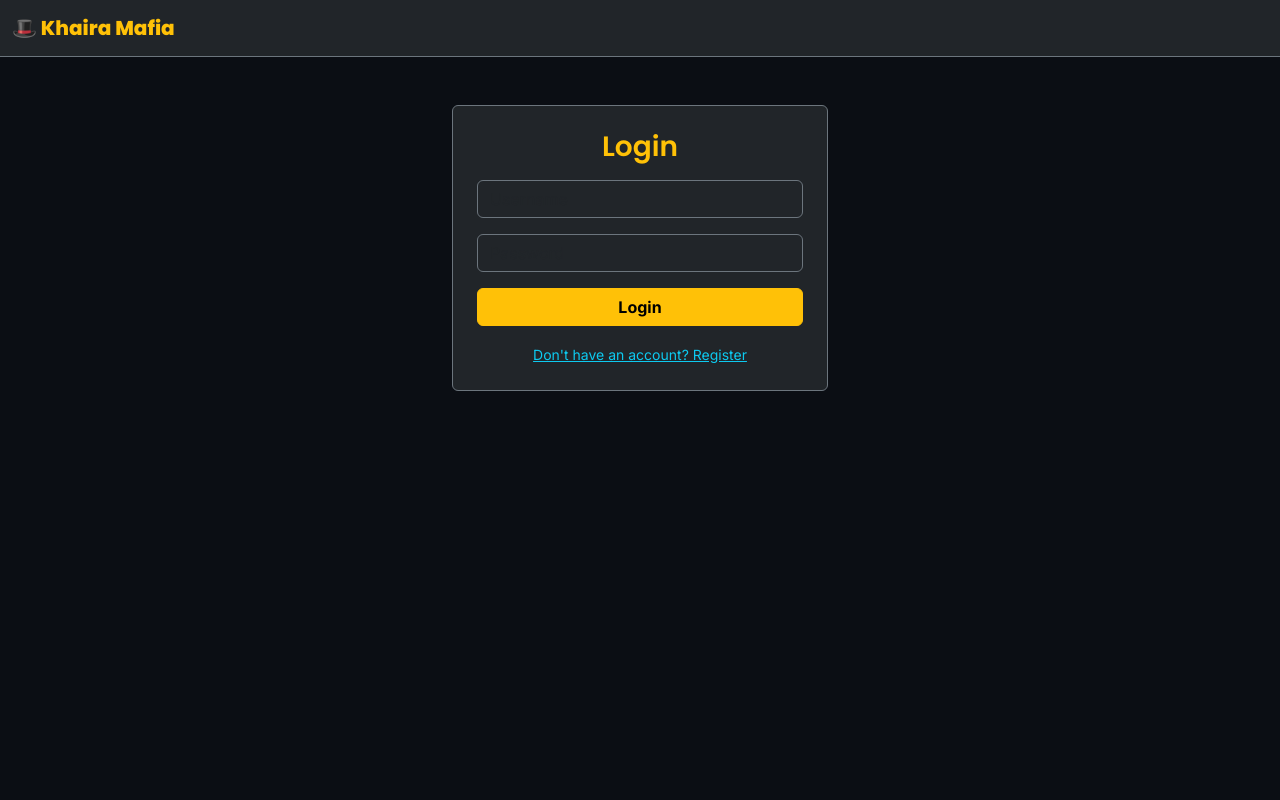
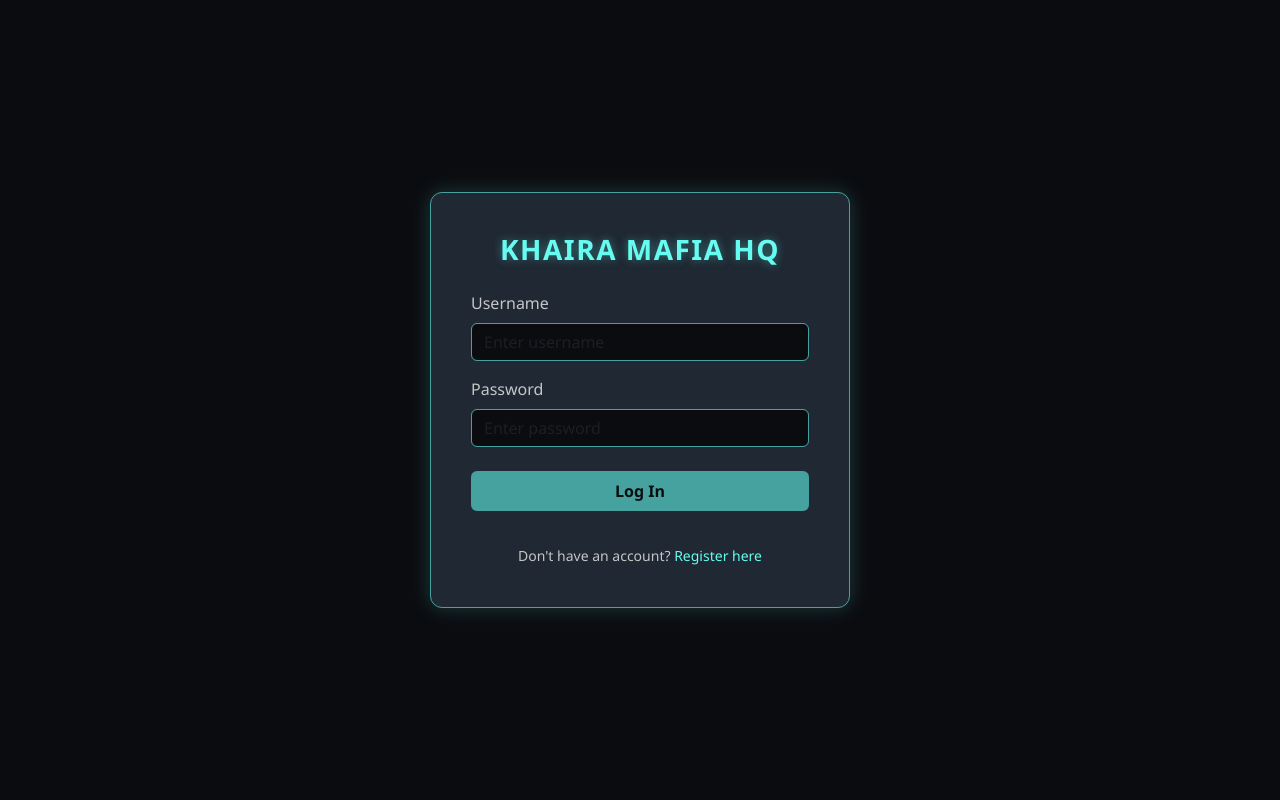
Before and after one commit to krishnakeshavjha3b02052012-web/khaira-mafia-app, a Flask app: page /login in a window 1280 px wide. Run offline with Flask 3, Linux system fonts and the light colour scheme; some libraries are stand-ins or nearby versions.

Commit message:
Update login.html

```diff
--- a/templates/login.html
+++ b/templates/login.html
@@ -1,14 +1,119 @@
-{% extends "base.html" %}
-{% block content %}
-<div class="container" style="max-width: 400px;">
-    <div class="card bg-dark border-secondary p-4 mt-5">
-        <h3 class="text-warning text-center mb-3">Login</h3>
-        <form method="POST">
-            <div class="mb-3"><input type="text" name="username" class="form-control bg-dark text-light border-secondary" placeholder="Username" required></div>
-            <div class="mb-3"><input type="password" name="password" class="form-control bg-dark text-light border-secondary" placeholder="Password" required></div>
-            <button class="btn btn-warning w-100 fw-bold" type="submit">Login</button>
+<!DOCTYPE html>
+<html lang="en">
+<head>
+    <meta charset="UTF-8">
+    <meta name="viewport" content="width=device-width, initial-scale=1.0">
+    <title>Login | Khaira Mafia HQ</title>
+    <link href="https://cdn.jsdelivr.net/npm/bootstrap@5.3.0/dist/css/bootstrap.min.css" rel="stylesheet">
+    <style>
+        body {
+            background-color: #0b0c10;
+            color: #c5c6c7;
+            font-family: 'Segoe UI', Tahoma, Geneva, Verdana, sans-serif;
+            min-height: 100vh;
+            display: flex;
+            align-items: center;
+            justify-content: center;
+        }
+
+        .login-card {
+            background-color: #1f2833;
+            border: 1px solid #45a29e;
+            box-shadow: 0 0 20px rgba(102, 252, 241, 0.2);
+            border-radius: 12px;
+            padding: 2.5rem;
+            width: 100%;
+            max-width: 420px;
+        }
+
+        .login-title {
+            color: #66fcf1;
+            font-weight: 700;
+            letter-spacing: 1.5px;
+            text-transform: uppercase;
+            text-shadow: 0 0 10px rgba(102, 252, 241, 0.4);
+        }
+
+        .form-control {
+            background-color: #0b0c10;
+            border: 1px solid #45a29e;
+            color: #ffffff;
+        }
+
+        .form-control:focus {
+            background-color: #0b0c10;
+            border-color: #66fcf1;
+            color: #ffffff;
+            box-shadow: 0 0 8px rgba(102, 252, 241, 0.5);
+        }
+
+        .btn-custom {
+            background-color: #45a29e;
+            color: #0b0c10;
+            font-weight: 600;
+            border: none;
+            transition: all 0.3s ease;
+        }
+
+        .btn-custom:hover {
+            background-color: #66fcf1;
+            color: #0b0c10;
+            box-shadow: 0 0 12px rgba(102, 252, 241, 0.6);
+        }
+
+        .auth-link {
+            color: #66fcf1;
+            text-decoration: none;
+        }
+
+        .auth-link:hover {
+            text-decoration: underline;
+        }
+
+        .alert-custom {
+            background-color: rgba(255, 77, 77, 0.15);
+            border: 1px solid #ff4d4d;
+            color: #ff4d4d;
+        }
+    </style>
+</head>
+<body>
+
+    <div class="login-card">
+        <h3 class="text-center login-title mb-4">Khaira Mafia HQ</h3>
+
+        <!-- Flash Messages -->
+        {% with messages = get_flashed_messages() %}
+          {% if messages %}
+            {% for message in messages %}
+              <div class="alert alert-custom alert-dismissible fade show text-center" role="alert">
+                {{ message }}
+                <button type="button" class="btn-close btn-close-white" data-bs-dismiss="alert" aria-label="Close"></button>
+              </div>
+            {% endfor %}
+          {% endif %}
+        {% endwith %}
+
+        <!-- Login Form -->
+        <form action="{{ url_for('login') }}" method="POST">
+            <div class="mb-3">
+                <label for="username" class="form-label">Username</label>
+                <input type="text" class="form-control" id="username" name="username" placeholder="Enter username" required autocomplete="username">
+            </div>
+
+            <div class="mb-4">
+                <label for="password" class="form-label">Password</label>
+                <input type="password" class="form-control" id="password" name="password" placeholder="Enter password" required autocomplete="current-password">
+            </div>
+
+            <button type="submit" class="btn btn-custom w-100 py-2 mb-3">Log In</button>
         </form>
-        <div class="text-center mt-3"><a href="{{ url_for('register') }}" class="text-info small">Don't have an account? Register</a></div>
+
+        <div class="text-center mt-3">
+            <small>Don't have an account? <a href="{{ url_for('register') }}" class="auth-link">Register here</a></small>
+        </div>
     </div>
-</div>
-{% endblock %}
+
+    <script src="https://cdn.jsdelivr.net/npm/bootstrap@5.3.0/dist/js/bootstrap.bundle.min.js"></script>
+</body>
+</html>
```
